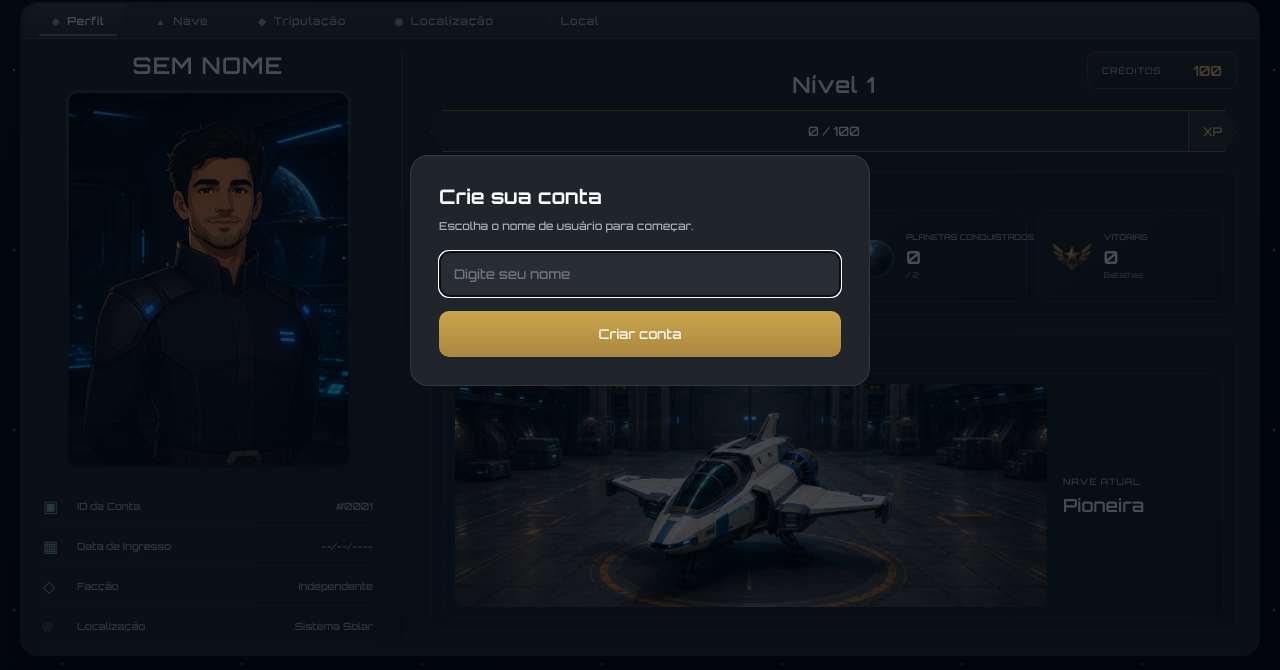
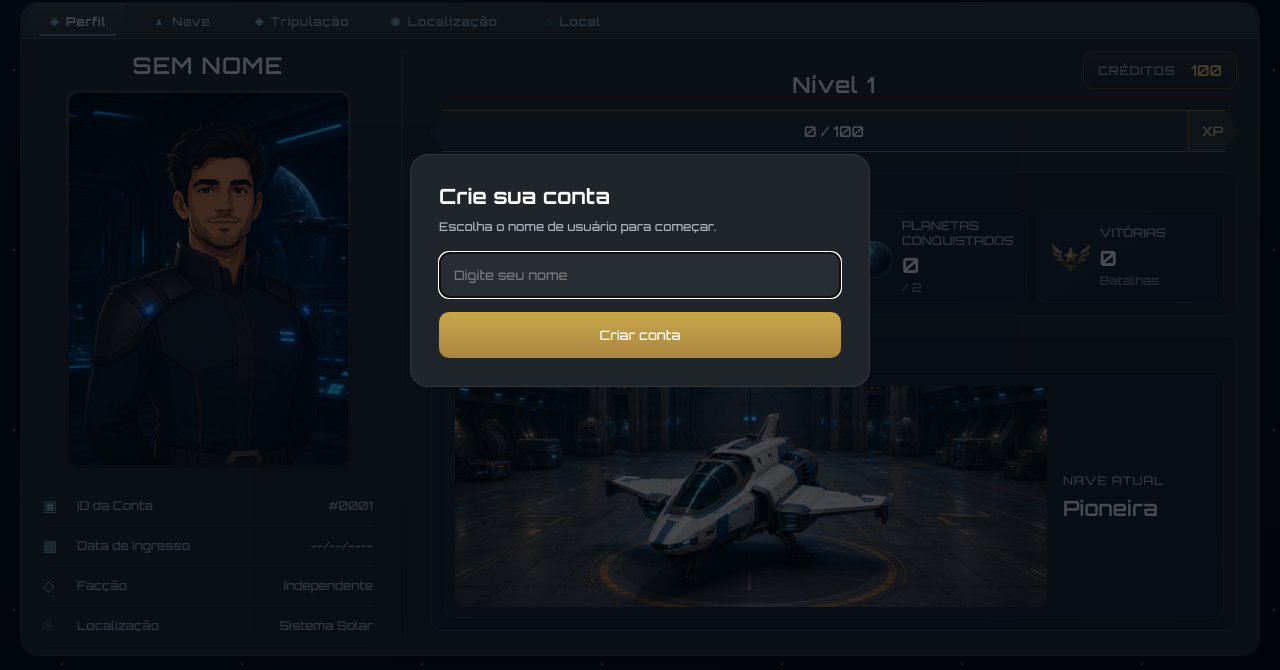
Before and after one commit to lohnner/Cronicas-do-Vazio, a plain HTML site: page index.html in a window 1280 px wide. Shown: the part 130-800 px from the top of the page. Drawn offline with Linux system fonts and the light colour scheme.

Commit message:
0.0.1 (aumento da letra)

```diff
--- a/style.css
+++ b/style.css
@@ -2581,3 +2581,104 @@ body.modal-aberto {
 .aba-planeta {
   width: 104px;
 }
+
+/* ===== AJUSTE DE LEGIBILIDADE ===== */
+body {
+  font-size: 15px;
+}
+
+button,
+input {
+  font-size: 13px;
+}
+
+.aba-botao {
+  font-size: 12px;
+}
+
+.aba-icone {
+  font-size: 11px;
+}
+
+.dado-label,
+.dado-linha strong,
+.progresso-conteudo span,
+.progresso-conteudo small,
+.modal-avatar-subtitulo,
+.modal-avatar-descricao,
+.opcao-avatar.ativo::after,
+.opcao-avatar > span,
+.card-planeta span,
+.sistema-label,
+.sistema-linha strong,
+.viagem-status span,
+.viagem-status strong,
+.modal-viagem-subtitulo,
+.modal-viagem-caixa p,
+.item-nave-texto span,
+.nave-equipada-info span,
+.informacao-nave-linha span,
+.informacao-nave-linha strong,
+.estado-nave-topo span,
+.estado-nave-topo strong,
+.resumo-viagem-linha span,
+.resumo-viagem-linha strong,
+.planeta-info-linha span,
+.planeta-info-linha strong,
+.creditos-topo span,
+.evento-mineracao-info p,
+.mineracao-status span,
+.mineracao-status strong,
+.nave-mae-ajuda,
+.item-venda-nave-mae strong,
+.item-venda-nave-mae span,
+.servico-nave-mae span,
+.servico-nave-mae button,
+.modal-venda-subtitulo,
+.modal-venda-caixa p,
+.modal-venda-acoes button {
+  font-size: 12px;
+}
+
+.progresso-box h2,
+.xp-selo,
+.nave-equipada-perfil h2,
+.inventario-nave h3,
+.servico-nave-mae strong {
+  font-size: 13px;
+}
+
+.xp-texto,
+.item-nave-texto strong,
+.coluna-planeta h2,
+.evento-mineracao-info h3,
+.creditos-topo strong {
+  font-size: 15px;
+}
+
+.modal-caixa p,
+.botao-confirmar-viagem,
+.botao-cancelar-viagem,
+.botao-coletar-ouro,
+.botao-minerar {
+  font-size: 12px;
+}
+
+.modal-caixa h2,
+.modal-avatar-caixa h2,
+.modal-viagem-caixa h2,
+.modal-venda-caixa h2,
+.progresso-conteudo strong,
+.nave-equipada-info strong {
+  font-size: 21px;
+}
+
+.progresso-conteudo span {
+  line-height: 1.2;
+  white-space: normal;
+}
+
+.progresso-card {
+  gap: 9px;
+  padding: 11px;
+}
```
